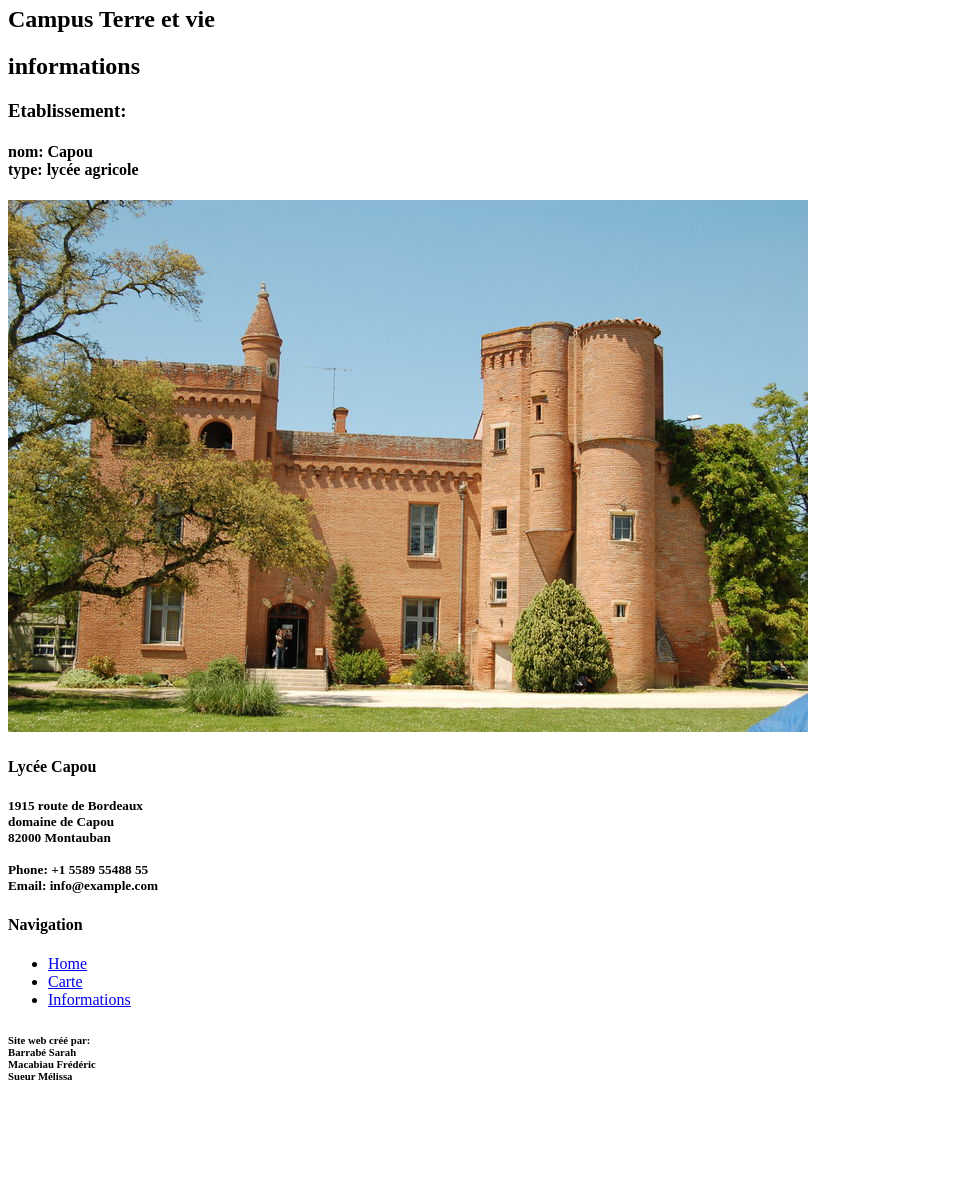
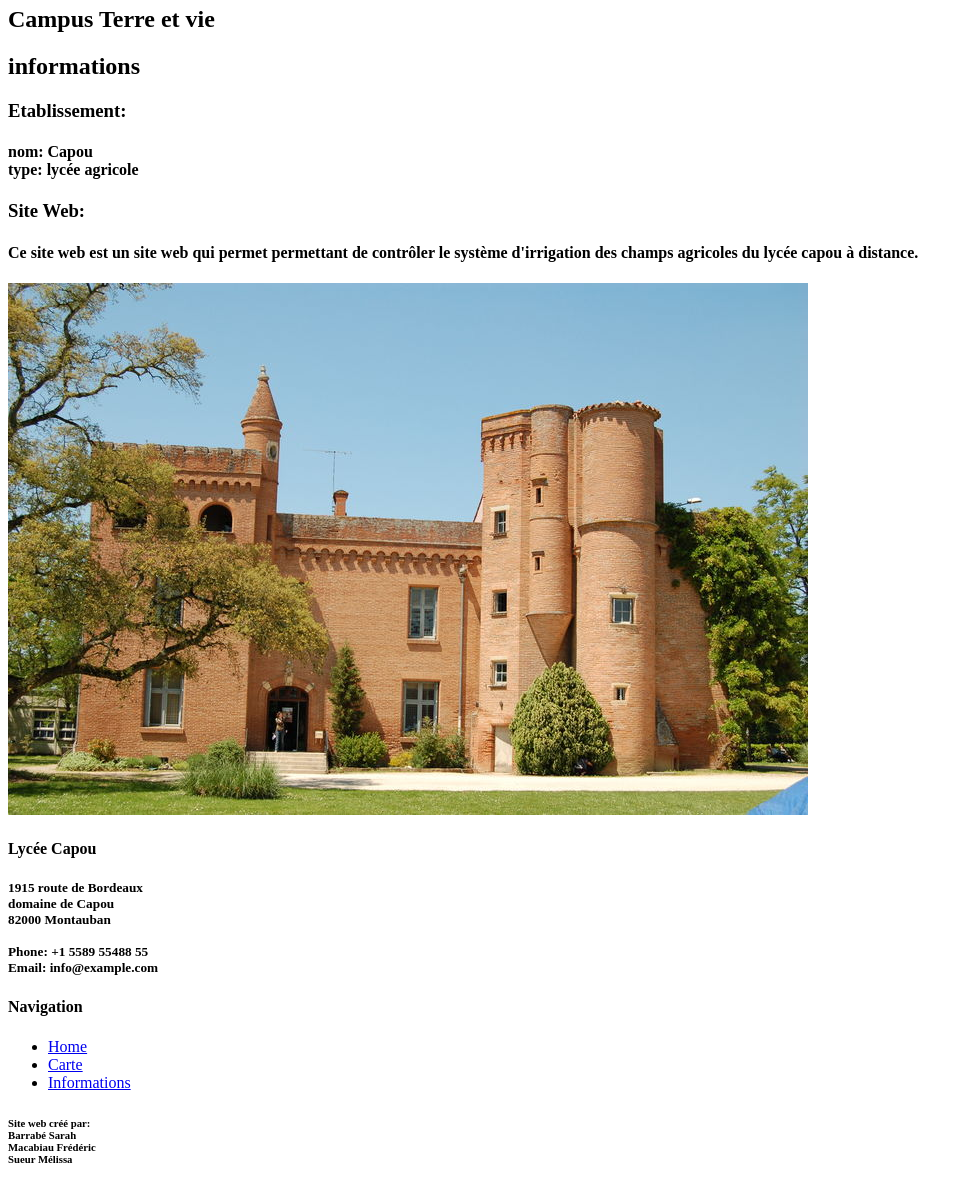
Before and after one commit to entrezunfredici/ProjetCapouSymfony, a Symfony app: template ProgetCapouSymfony/templates/index/index.html.twig in a window 1280 px wide. Shown: the part 458-1648 px from the top of the page, without its empty margins (0-973 px from the left). Before the commit the page ends 1538 px from the top, so only its background shows below. Run offline with Twig, Linux system fonts and the light colour scheme; the template is opened without the code that fills it, so the values that code supplies are empty; some libraries are stand-ins or nearby versions.

Commit message:
Vertion avant première

```diff
--- a/ProgetCapouSymfony/templates/index/index.html.twig
+++ b/ProgetCapouSymfony/templates/index/index.html.twig
@@ -38,9 +38,11 @@
     <!--Map Section-->
     <section id="MAP" class="MAP">
         <div class="container">
-            <!--Map is here-->
-            <div id="MAP-Example"></div>
-            <!---->
+            <div class="row content">
+                <!--Map is here-->
+                <div id="MAP-Example"></div>
+                <!---->
+            </div>
         </div>
     </section>
     <!---->
@@ -57,7 +59,14 @@
                     </h3>
                     <h4>
                         nom: Capou <br/>
-                        type: lycée agricole
+                        type: lycée agricole<br/>
+                    </h4>
+                    <h3>
+                        Site Web:
+                    </h3>
+                    <h4>
+                        Ce site web est un site web qui permet  permettant de contrôler le système d'irrigation
+                        des champs agricoles du lycée capou à distance.
                     </h4>
                 </div>
                 <div class="col-lg-6 pt-4 pt-lg-0">
```
